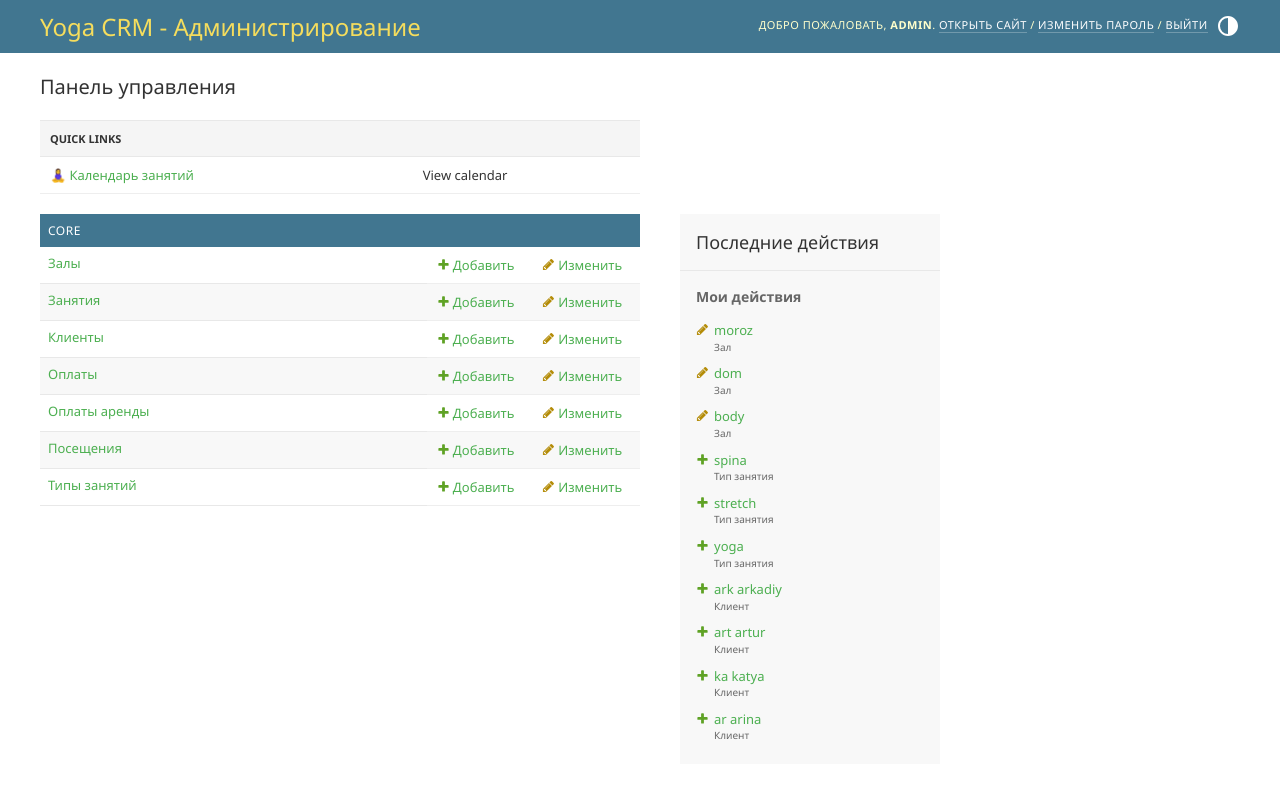
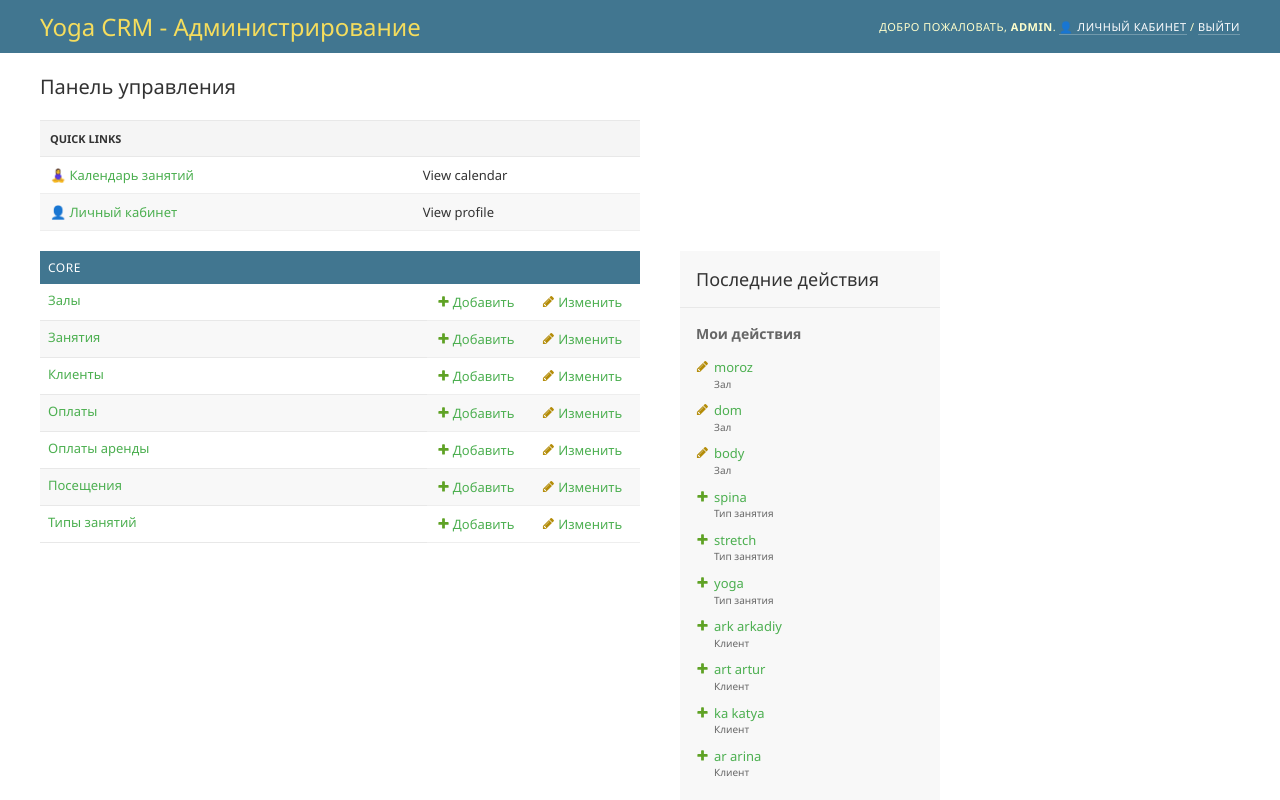
Before and after one commit to Scorpeex/yoga_crm, a Django app: page /admin/ in a window 1280 px wide. Shown: the top 800 px of the page. Before the commit the page ends 740 px from the top, so only its background shows below. Run offline with Django 5.2, Linux system fonts and the light colour scheme; a user stored in the database is signed in; data comes from the database, SQL or seed files in the repository.

Commit message:
update branch

```diff
--- a/core/admin.py
+++ b/core/admin.py
@@ -14,9 +14,10 @@ class ClassTypeAdmin(admin.ModelAdmin):
 @admin.register(Client)
 class ClientAdmin(admin.ModelAdmin):
     list_display = ['get_last_name', 'get_first_name', 'phone', 'role', 'is_active', 'created_at']
-    list_filter = ['is_active', 'created_at', 'role']
+    list_filter = ['role', 'is_active', 'created_at']
     search_fields = ['user__first_name', 'user__last_name', 'user__email', 'phone']
     ordering = ['user__last_name', 'user__first_name']
+    list_editable = ['role']
 
     def get_last_name(self, obj):
         return obj.user.last_name
@@ -83,7 +84,8 @@ class YogaCRMAdminSite(admin.AdminSite):
 
     def index(self, request, extra_context=None):
         extra_context = extra_context or {}
-        extra_context['calendar_url'] = reverse('calendar')
+        extra_context['calendar_url'] = '/calendar/'
+        extra_context['profile_url'] = '/profile/'
         return super().index(request, extra_context)
 
 
--- a/core/static/core/js/calendar.js
+++ b/core/static/core/js/calendar.js
@@ -644,13 +644,14 @@ function renderAttendanceList(attendances, forStudent = false) {
         html += '<p style="color: #999; font-style: italic;">Пока нет записанных клиентов</p>';
     } else {
         attendances.forEach(attendance => {
+            const roleBadge = attendance.role ? `<span class="role-badge" style="font-size: 10px; padding: 2px 6px; border-radius: 3px; background-color: ${attendance.role === 'admin' ? '#dc3545' : (attendance.role === 'moderator' ? '#ffc107' : '#6c757d')}; color: white; margin-left: 8px;">${attendance.role === 'admin' ? 'Админ' : (attendance.role === 'moderator' ? 'Модератор' : '')}</span>` : '';
             html += `
                 <div class="attendance-item">
                     ${isStaff ? `<input type="checkbox" id="client-${attendance.client_id}"
                            data-client-id="${attendance.client_id}"
                            ${attendance.attended ? 'checked' : ''}>` : ''}
                     <label for="client-${attendance.client_id}">
-                        <span class="client-name">${attendance.client_name}</span>
+                        <span class="client-name">${attendance.client_name}${roleBadge}</span>
                         ${attendance.client_phone ? `<span class="client-phone">${attendance.client_phone}</span>` : ''}
                     </label>
                 </div>
--- a/core/templates/admin/base_site.html
+++ b/core/templates/admin/base_site.html
@@ -5,3 +5,8 @@
 {{ block.super }}
 <link rel="stylesheet" type="text/css" href="{% static 'core/css/admin_custom.css' %}">
 {% endblock %}
+
+{% block userlinks %}
+    <a href="/profile/">👤 Личный кабинет</a> /
+    <a href="/logout/">Выйти</a>
+{% endblock %}
--- a/core/templates/admin/index.html
+++ b/core/templates/admin/index.html
@@ -11,8 +11,12 @@
         </thead>
         <tbody>
             <tr>
-                <td><a href="{% url 'calendar' %}">🧘‍♀️ Календарь занятий</a></td>
+                <td><a href="{{ calendar_url }}">🧘‍♀️ Календарь занятий</a></td>
                 <td>{% translate 'View calendar' %}</td>
+            </tr>
+            <tr>
+                <td><a href="{{ profile_url }}">👤 Личный кабинет</a></td>
+                <td>{% translate 'View profile' %}</td>
             </tr>
         </tbody>
     </table>
```
Also changed, not shown: core/views.py (+6 -3 lines), 1 other file.
